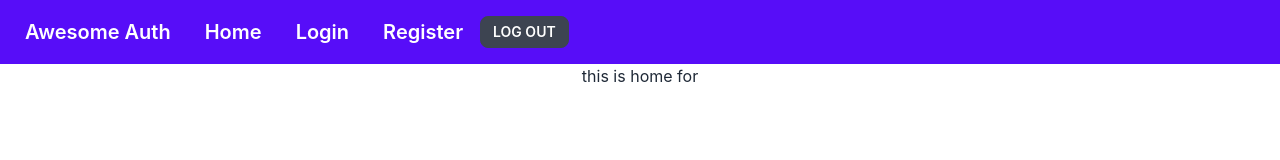
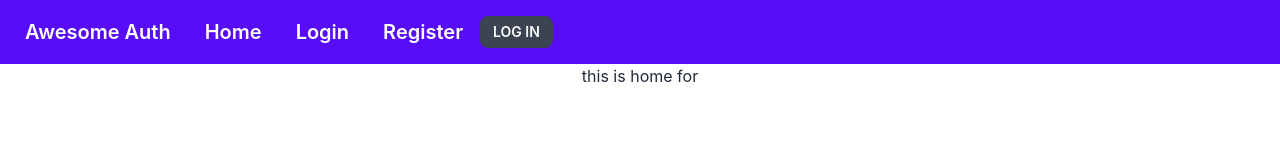
Before and after one commit to sufian06/auth-router-context-app, a React (Create React App) app: page / in a window 1280 px wide. Shown: the top 160 px of the page. Built offline with nearby package versions, Linux system fonts and the light colour scheme; no server answers.

Commit message:
toggle login and logout button

```diff
--- a/src/components/Header.js
+++ b/src/components/Header.js
@@ -28,9 +28,15 @@ const Header = () => {
           Register
         </Link>
         {user?.email && <span>Welcome, {user.email}</span>}
-        <button onClick={handleSignOut} className="btn btn-sm">
-          Log Out
-        </button>
+        {user?.email ? (
+          <button onClick={handleSignOut} className="btn btn-sm">
+            Log Out
+          </button>
+        ) : (
+          <Link to="/login">
+            <button className="btn btn-sm">Log In</button>
+          </Link>
+        )}
       </div>
     </div>
   );
```
